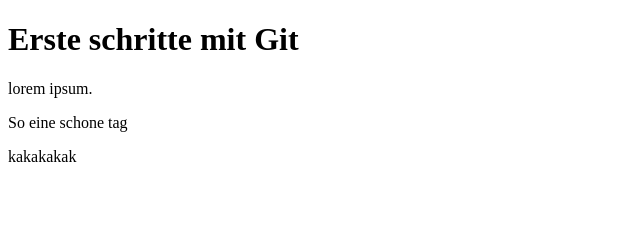
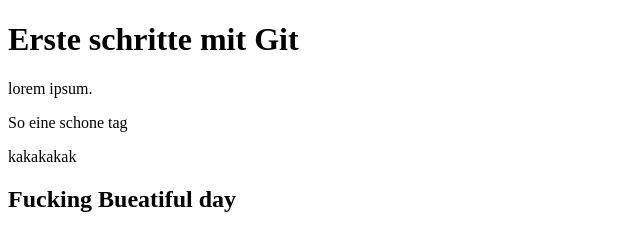
Before and after one commit to siwikPatricia/holiday, a plain HTML site: page index.html in a window 1280 px wide. Shown: the whole page, without its empty margins (0-640 px from the left). Drawn offline with Linux system fonts and the light colour scheme.

Commit message:
adding section

```diff
--- a/index.html
+++ b/index.html
@@ -9,5 +9,6 @@
 <p>lorem ipsum.</p>
 <p>So eine schone tag</p>
 <p>kakakakak</p>
+<section><h1>Fucking Bueatiful day</h1></section>
 </body>
 </html>
```
Also changed, not shown: nodeNode/leer.txt (added).
